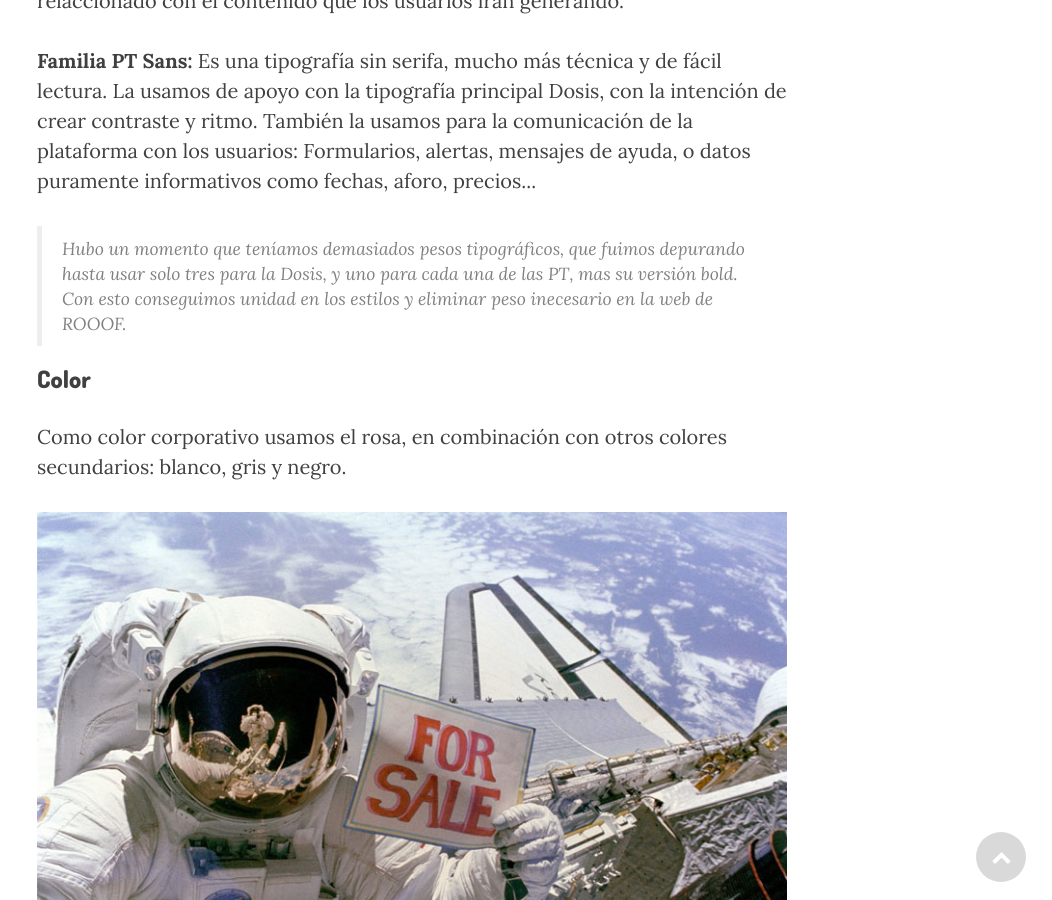
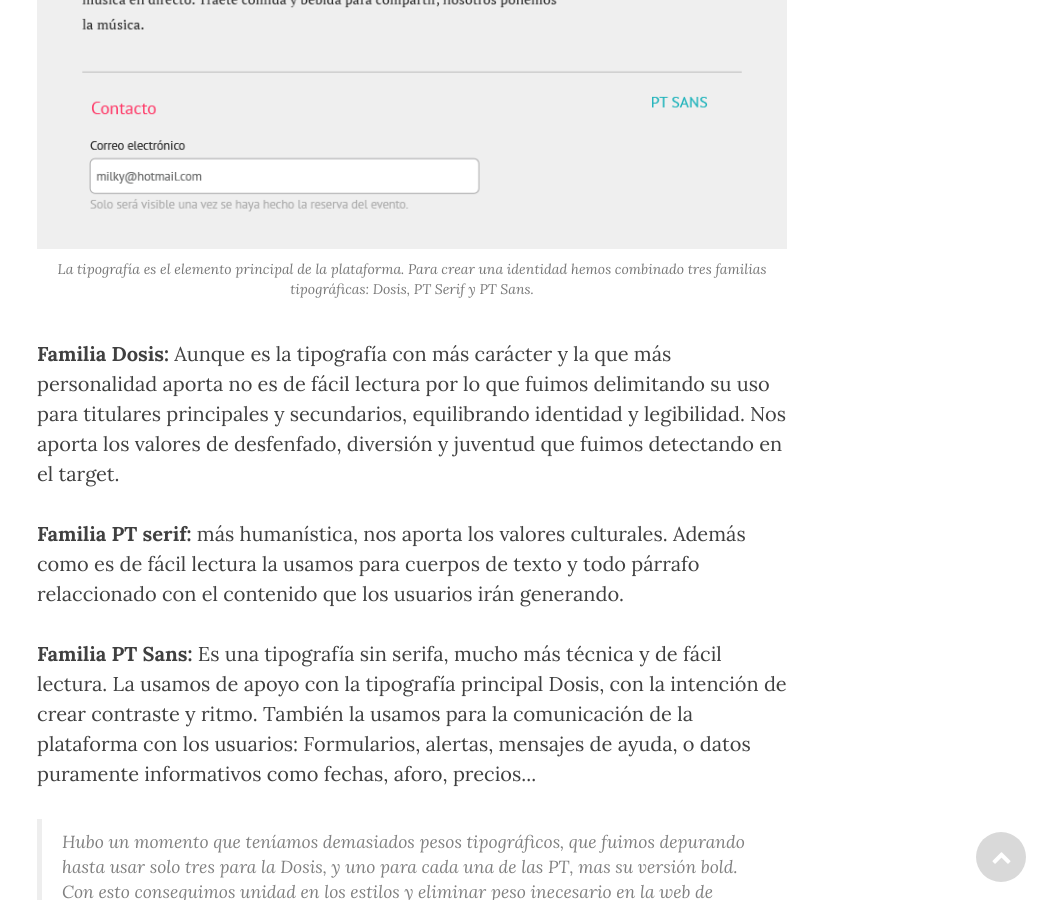
Before and after one commit to Rooof-Project/memoria, a Jekyll site: the page built from _posts/2015-04-12-Diseno.markdown, in a window 1280 px wide and 900 px high, scrolled down 2946 px. Shown: the whole window, without its empty margins (228-1280 px from the left). Built offline with Jekyll 4.4.1, drawn with Linux system fonts in a browser that asks for light colours; nearby versions of some CDN libraries.

Commit message:
Updated 2015-04-12-Diseno.markdown

```diff
--- a/_posts/2015-04-12-Diseno.markdown
+++ b/_posts/2015-04-12-Diseno.markdown
@@ -5,6 +5,7 @@ subtitle: because they lacked opposable thumbs and the brainpower to build a spa
 "header-img": "img/post-bg-01.jpg"
 published: true
 ---
+
 
 
 
@@ -43,6 +44,10 @@ Con la combinación de tipografía, fotografía y color fuimos dando forma a la
 <p>- Diferentes pesos tipográficos: Escogimos tipografías con varios pesos,  para que nos diese juego a la hora de crear la identidad.</p>
 
 <h3>Familias tipográficas</h3>
+
+<img src="{{ site.baseurl }}/img/tipografia.png" alt="Familias tipográficas">
+<span class="caption text-muted">La tipografía es el elemento principal de la plataforma. Para crear una identidad hemos combinado tres familias tipográficas: Dosis, PT Serif y PT Sans.</span>
+
 
 <p><strong>Familia Dosis:</strong> Aunque es la tipografía con más carácter y la que más personalidad aporta no es de fácil lectura por lo que fuimos delimitando su uso para titulares principales y secundarios, equilibrando identidad y legibilidad.
 Nos aporta los valores de desfenfado, diversión y juventud  que fuimos detectando en el target.</p>
```
